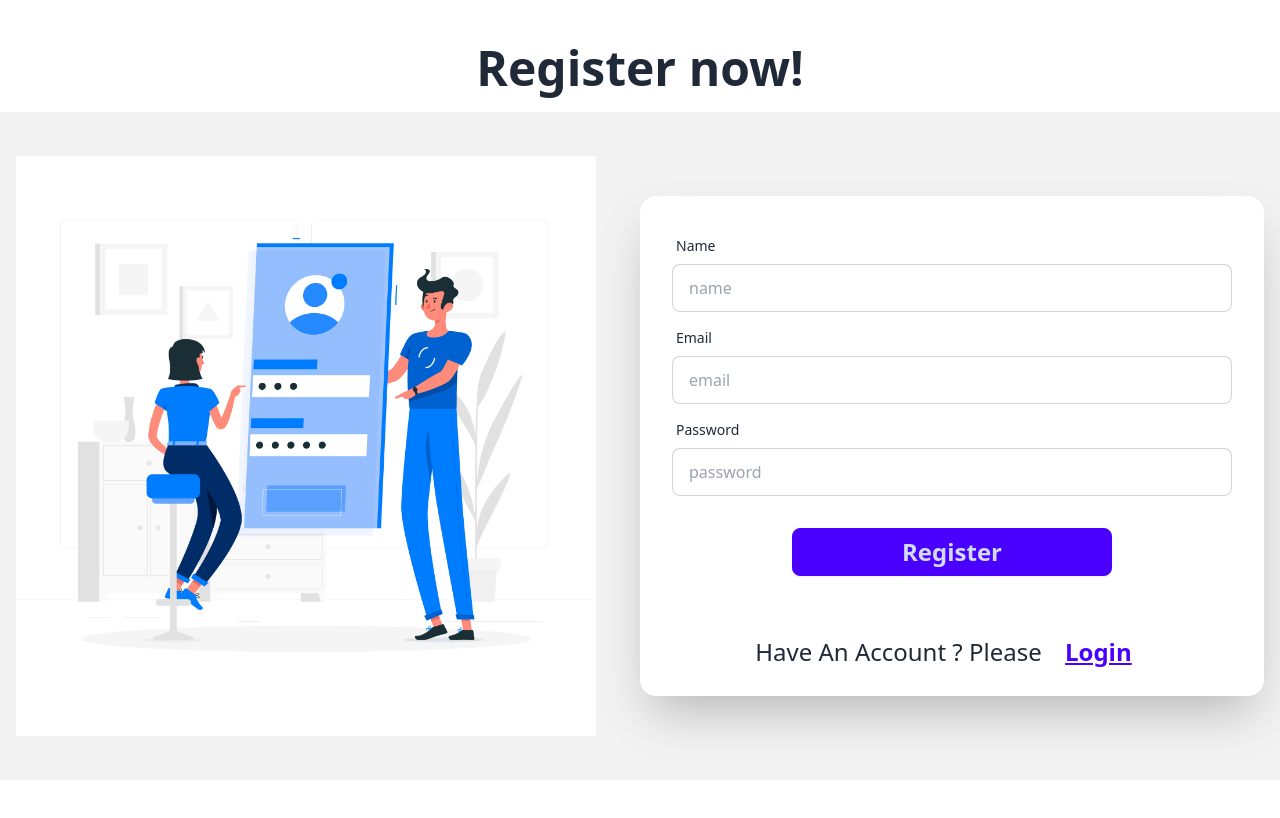
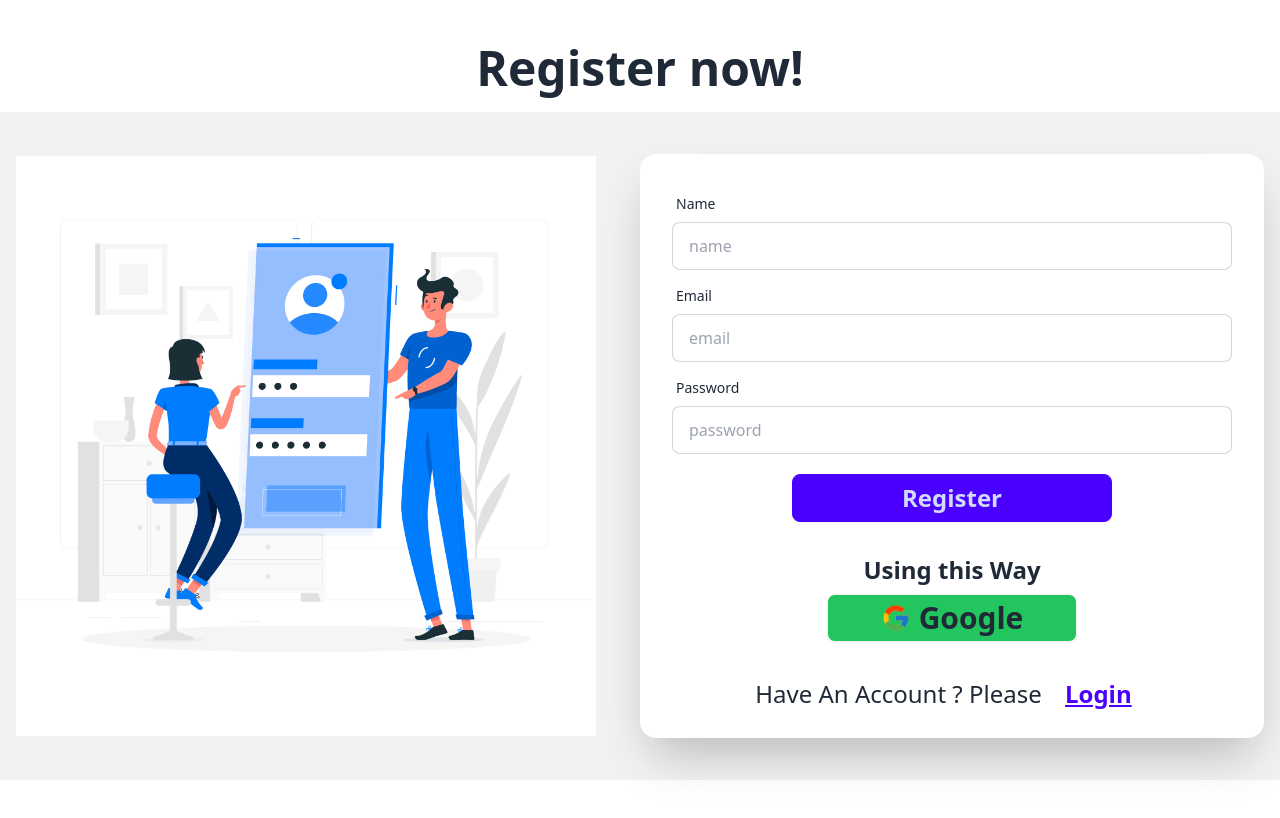
Before and after one commit to AtiqurRahmanAtik/SA-Gadgets-client, a React (Vite) app: page /register in a window 1280 px wide. Shown: the top 818 px of the page. Built offline with nearby package versions, Linux system fonts and the light colour scheme.

Commit message:
complete google login useing firebase

```diff
--- a/package.json
+++ b/package.json
@@ -16,6 +16,7 @@
     "match-sorter": "^7.0.0",
     "react": "^18.3.1",
     "react-dom": "^18.3.1",
+    "react-icons": "^5.3.0",
     "react-router-dom": "^6.27.0",
     "sort-by": "^1.2.0",
     "sweetalert2": "^11.14.3"
--- a/src/AuthProvider/AuthProvider.jsx
+++ b/src/AuthProvider/AuthProvider.jsx
@@ -1,8 +1,11 @@
-import { createUserWithEmailAndPassword, signInWithEmailAndPassword } from "firebase/auth";
+import { createUserWithEmailAndPassword, signInWithEmailAndPassword, signInWithPopup } from "firebase/auth";
 import { createContext, useState } from "react";
 import { auth } from "../Componets/Firebase/Firebase.config";
+import { GoogleAuthProvider } from "firebase/auth";
 
 export const authContext = createContext(null);
+
+const GoogleProvider = new GoogleAuthProvider();
 
 const AuthProvider = ({children}) => {
 
@@ -21,12 +24,18 @@ const AuthProvider = ({children}) => {
         return signInWithEmailAndPassword(auth, email, password)
     }
 
+    // googleSingIN
+    const googleSingUp = ()=>{
+         return signInWithPopup(auth, GoogleProvider);
+    }
+
 
 
     const authUser ={
         user,
         singUp,
-        singIn
+        singIn,
+        googleSingUp
 
     }
 
--- a/src/Componets/Home/Home.jsx
+++ b/src/Componets/Home/Home.jsx
@@ -32,9 +32,7 @@ const Home = () => {
 
 
 
-              <h1 className="text-3xl font-bold text-center capitalize">our latest product : </h1>
 
-              <h1 className="text-3xl font-bold text-center capitalize">our latest product : </h1>
 
             <div className="grid gap-3 gird-cols-1 lg:grid-cols-3 my-9 bg-gray-300 p-5">
                 {
--- a/src/Pages/Login.jsx
+++ b/src/Pages/Login.jsx
@@ -3,11 +3,12 @@ import photo from "../assets/login.jpg";
 import { useContext } from "react";
 import { authContext } from "../AuthProvider/AuthProvider";
 import Swal from "sweetalert2";
+import { FcGoogle } from "react-icons/fc";
 
 
 const Login = () => {
 
-    const {singIn} = useContext(authContext);
+    const {singIn,googleSingUp} = useContext(authContext);
     const navigate = useNavigate();
 
     // handleSingIn
@@ -41,6 +42,34 @@ const Login = () => {
         .catch(err=>{
             console.log(err);
         })
+
+    }
+
+
+    const handleGoogle = ()=>{
+      console.log('google singIN');
+
+      googleSingUp()
+      .then(result=> {
+
+        if(result){
+          Swal.fire({
+            position: "top-end",
+            icon: "success",
+            title: "Successfully Login With Google",
+            showConfirmButton: false,
+            timer: 1500
+          });
+        }
+
+        navigate('/');
+
+        console.log(result.user);
+      })
+
+      .catch(err=>{
+        console.log(err);
+      })
 
     }
 
@@ -90,6 +119,23 @@ const Login = () => {
       </div>
     </form>
 
+
+    {/* google button */}
+    <div className="">
+        <h1 className="text-2xl text-center font-bold">Using this Way</h1>
+
+
+        <div className=" text-center my-2">
+
+          <button onClick={handleGoogle} className="btn bg-green-500 text-center lg:w-2/5">
+
+          <FcGoogle className="text-3xl"/> <span className="text-3xl "> Google</span> </button>
+        </div>
+
+      </div>
+
+
+
     <div className="my-5">
       <h1 className="text-xl lg:text-2xl text-center font-medium capitalize">Do not  have an account ? please
 
--- a/src/Pages/Register.jsx
+++ b/src/Pages/Register.jsx
@@ -1,16 +1,19 @@
-import { Link } from "react-router-dom";
+import { Link, useNavigate } from "react-router-dom";
 import photo from "../assets/RegisterForm.jpg";
 import { useContext } from "react";
 import { authContext } from "../AuthProvider/AuthProvider";
 import Swal from "sweetalert2";
+import { FcGoogle } from "react-icons/fc";
 
 
 
 const Register = () => {
 
-    const {singUp} = useContext(authContext);
+    const {singUp,googleSingUp} = useContext(authContext);
 
+    const navigate = useNavigate();
 
+    // HandleRegister
     const handleRegister = (e)=>{
         e.preventDefault();
 
@@ -42,6 +45,39 @@ const Register = () => {
         })
 
     }
+
+
+
+    // handleGoogle
+    const handleGoogle = ()=>{
+      console.log('google login');
+
+
+      googleSingUp()
+      .then(result=> {
+
+        if(result){
+          Swal.fire({
+            position: "top-end",
+            icon: "success",
+            title: "Successfully Login With Google",
+            showConfirmButton: false,
+            timer: 1500
+          });
+        }
+
+        navigate('/');
+
+        console.log(result.user);
+      })
+
+      .catch(err=>{
+        console.log(err);
+      })
+    }
+
+
+
 
     return (
         <div>
@@ -88,11 +124,26 @@ const Register = () => {
         <input type="password" name="password" placeholder="password" className="input input-bordered" required />
 
       </div>
-      <div className="form-control mx-auto mt-6">
+      <div className="form-control mx-auto mt-3">
 
     <button className="lg:w-80 btn btn-primary text-2xl">Register</button>
       </div>
     </form>
+
+
+      <div className="">
+        <h1 className="text-2xl text-center font-bold">Using this Way</h1>
+
+
+        <div className=" text-center my-2">
+
+          <button onClick={handleGoogle} className="btn bg-green-500 text-center lg:w-2/5">
+
+          <FcGoogle className="text-3xl"/> <span className="text-3xl "> Google</span> </button>
+        </div>
+
+      </div>
+
 
     <div className="my-5">
       <h1 className="text-xl lg:text-2xl text-center font-medium capitalize">have an account ? please
```
Also changed, not shown: 1 other file (tests, documents, lock files or other folders).
